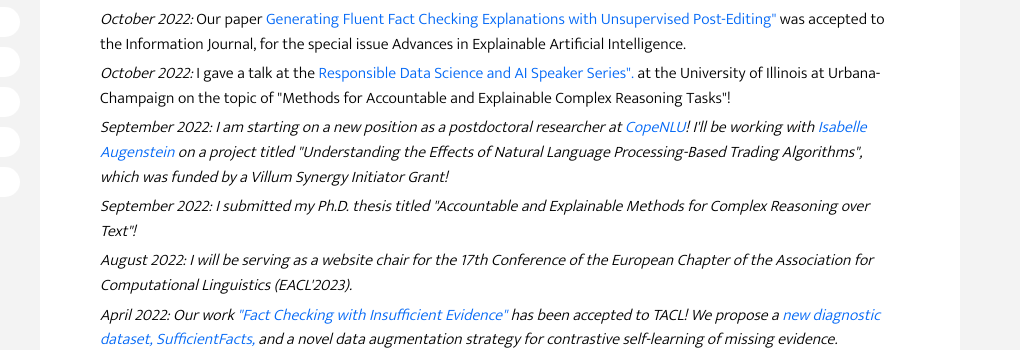
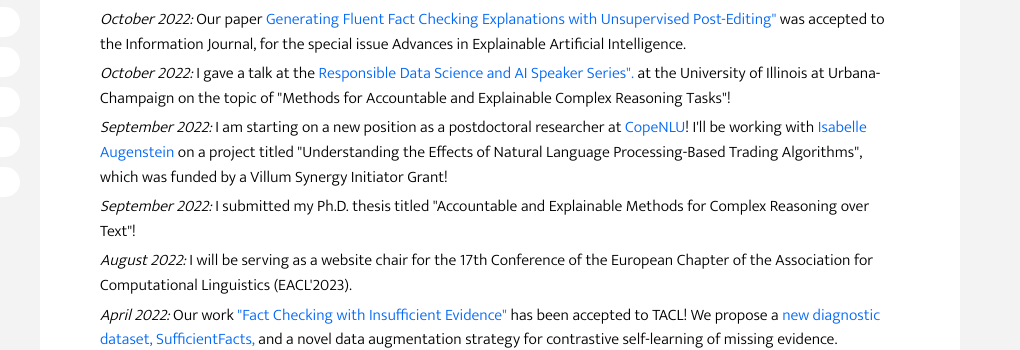
Before and after one commit to apepa/apepa.github.io, a website: page index.html in a window 1280 px wide. Shown: the part 308-658 px from the top of the page, 260-1280 px from the left. Drawn offline with Linux system fonts and the light colour scheme.

Commit message:
Fix text style.

```diff
--- a/index.html
+++ b/index.html
@@ -96,13 +96,13 @@
                     <i>October 2022: </i> I gave a talk at the <a href="https://jdiesnerlab.ischool.illinois.edu/responsible_ds_ai.html">Responsible Data Science and AI Speaker Series".</a> at the University of Illinois at Urbana-Champaign on the topic of "Methods for Accountable and Explainable Complex Reasoning Tasks"!</br>
                 </p>
                 <p class="space-p">
-                    <i>September 2022: I am starting on a new position as a postdoctoral researcher at <a href="https://www.copenlu.com/">CopeNLU</a>! I'll be working with <a href="http://isabelleaugenstein.github.io/">Isabelle Augenstein</a> on a project titled "Understanding the Effects of Natural Language Processing-Based Trading Algorithms", which was funded by a Villum Synergy Initiator Grant! </br>
+                    <i>September 2022:</i> I am starting on a new position as a postdoctoral researcher at <a href="https://www.copenlu.com/">CopeNLU</a>! I'll be working with <a href="http://isabelleaugenstein.github.io/">Isabelle Augenstein</a> on a project titled "Understanding the Effects of Natural Language Processing-Based Trading Algorithms", which was funded by a Villum Synergy Initiator Grant! </br>
                 </p>
                 <p class="space-p">
-                    <i>September 2022: I submitted my Ph.D. thesis titled "Accountable and Explainable Methods for Complex Reasoning over Text"!</br>
+                    <i>September 2022:</i> I submitted my Ph.D. thesis titled "Accountable and Explainable Methods for Complex Reasoning over Text"!</br>
                 </p>
                 <p class="space-p">
-                    <i>August 2022: I will be serving as a website chair for the 17th Conference of the European Chapter of the Association for Computational Linguistics (EACL'2023). </br>
+                    <i>August 2022:</i> I will be serving as a website chair for the 17th Conference of the European Chapter of the Association for Computational Linguistics (EACL'2023). </br>
                 </p>
                 <p class="space-p">
                     <i>April 2022: </i> Our work <a href="https://arxiv.org/abs/2204.02007 ">"Fact Checking with Insufficient Evidence"</a> has been accepted to TACL! We propose a <a href="https://huggingface.co/datasets/copenlu/sufficient_facts">new diagnostic dataset, SufficientFacts,</a> and a novel data augmentation strategy for contrastive self-learning of missing evidence.</br>
```
